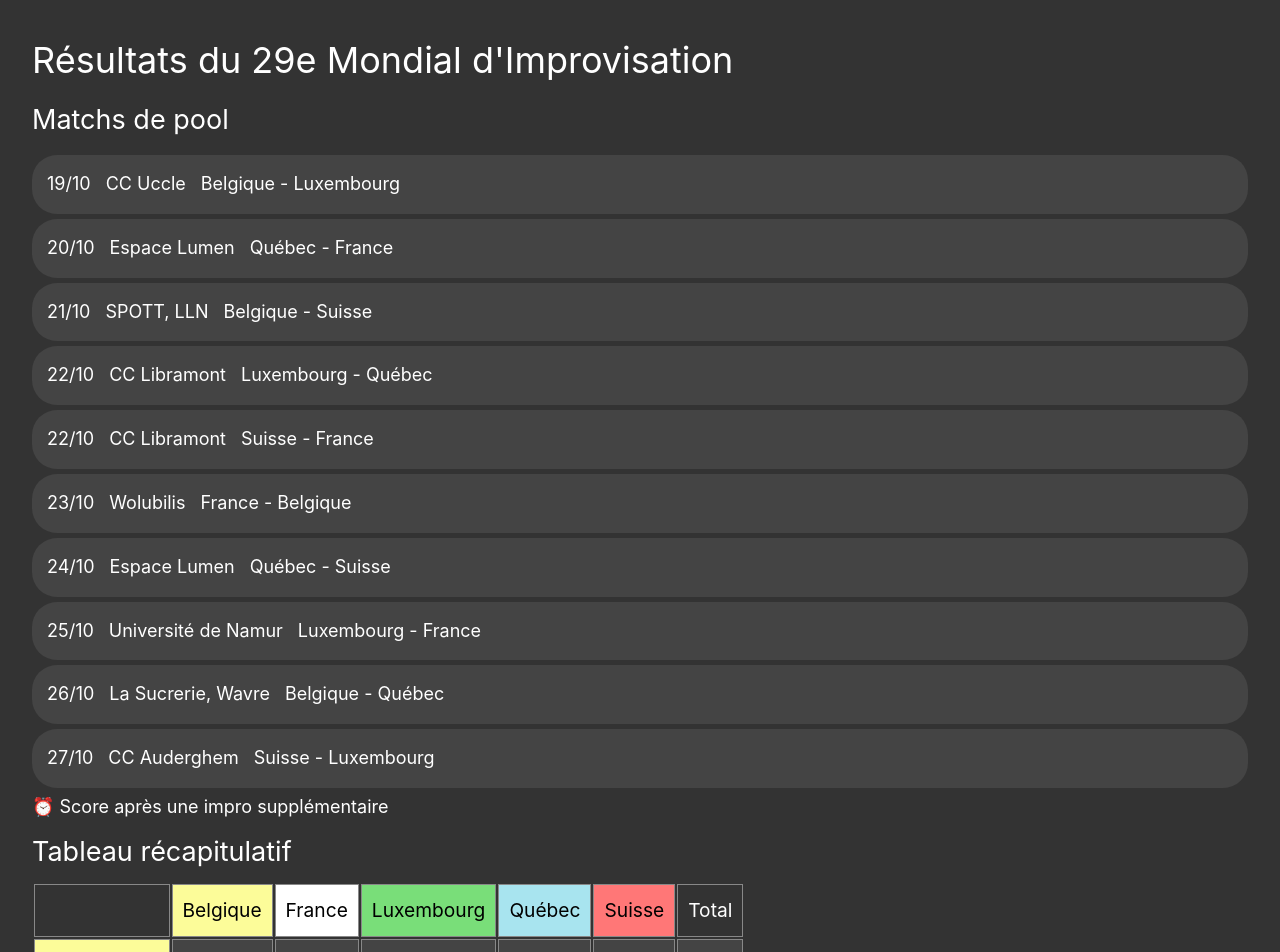
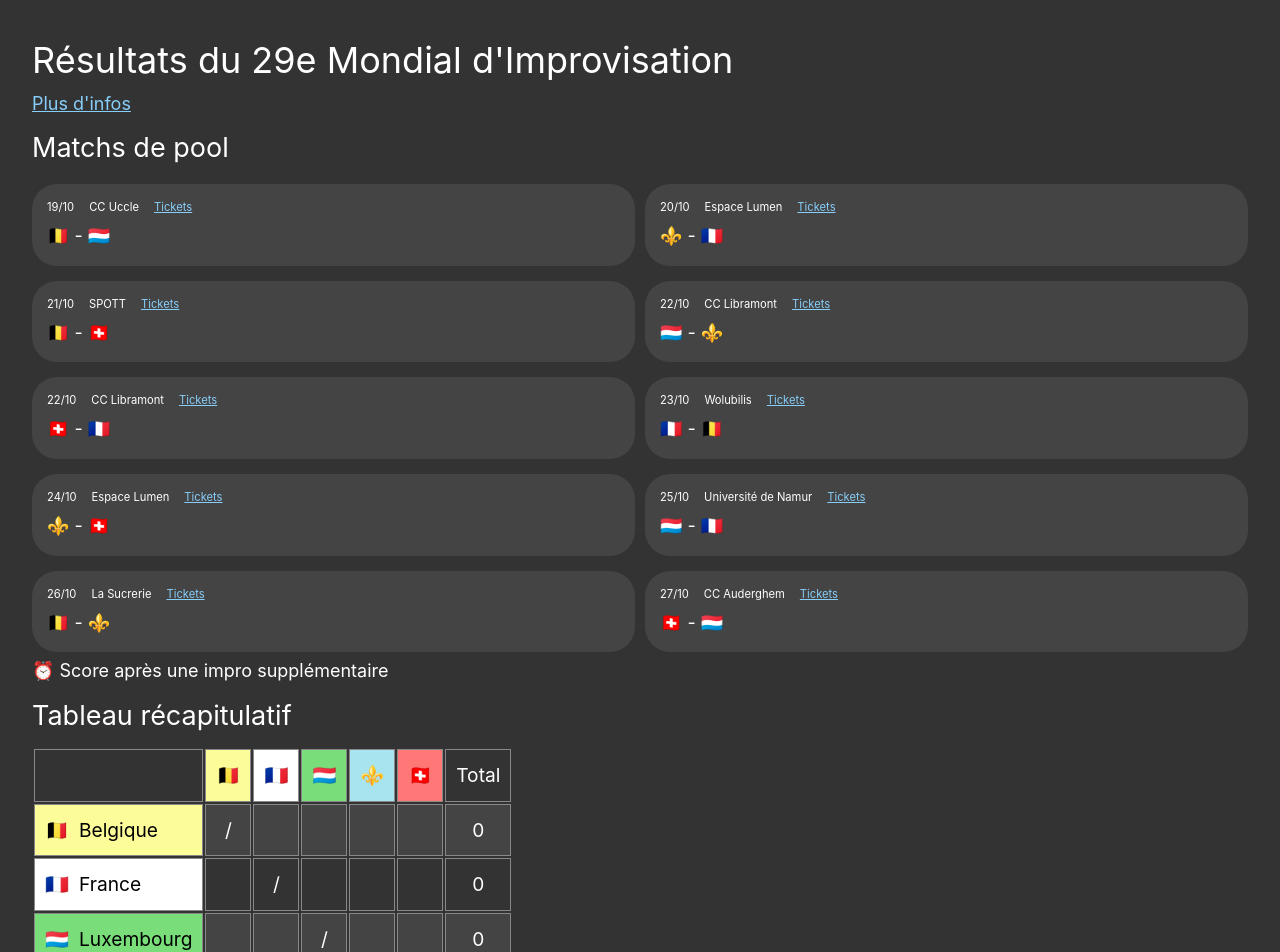
Before and after one commit to tchapeaux/mondial-impro-2023-resultats, a Vue app: page / in a window 1280 px wide. Shown: the top 952 px of the page. Built offline with nearby package versions, Linux system fonts and the light colour scheme.

Commit message:
imp: many tweaky tweaks

```diff
--- a/index.html
+++ b/index.html
@@ -2,7 +2,7 @@
 <html lang="en">
   <head>
     <meta charset="UTF-8">
-    <link rel="icon" href="/favicon.ico">
+    <link rel="icon" href="/mondial-icon.png">
     <meta name="viewport" content="width=device-width, initial-scale=1.0">
     <title>29e Mondial d'Improvisation - Résultats</title>
   </head>
--- a/src/App.vue
+++ b/src/App.vue
@@ -7,9 +7,15 @@ import RecapTable from './components/RecapTable.vue'
 <template>
   <h1>Résultats du 29e Mondial d'Improvisation</h1>
 
+  <a href="https://www.fbia.be/mondial-2023/" target="_blank">Plus d'infos</a>
+
   <h2>Matchs de pool</h2>
-  <ul>
-    <MatchRow v-for="match in RESULTS.matchs_pool" :key="match.date" :match="match" />
+  <ul class="match-list">
+    <MatchRow
+      v-for="match in RESULTS.matchs_pool"
+      :key="match.team_1 + match.team_2"
+      :match="match"
+    />
   </ul>
   <p>⏰ Score après une impro supplémentaire</p>
 
@@ -24,10 +30,15 @@ import RecapTable from './components/RecapTable.vue'
 </template>
 
 <style scoped>
-ul {
+ul.match-list {
   list-style: none;
   padding: 0;
   margin: 0;
+
+  display: grid;
+  grid-template-columns: 1fr 1fr;
+  row-gap: 5px;
+  column-gap: 10px;
 }
 
 h2 {
@@ -39,5 +50,9 @@ h2 {
   h1 {
     font-size: 2rem;
   }
+
+  ul.match-list {
+    grid-template-columns: 1fr;
+  }
 }
 </style>
--- a/src/assets/main.css
+++ b/src/assets/main.css
@@ -7,3 +7,7 @@
 
   font-weight: normal;
 }
+
+a {
+  color: lightskyblue;
+}
--- a/src/components/MatchRow.vue
+++ b/src/components/MatchRow.vue
@@ -8,20 +8,24 @@
     <div class="header">
       <div>{{ match.date.replace('/2023', '') }}</div>
       <div>{{ match.place }}</div>
+      <div v-if="!hasPlayed"><a :href="ticketsUrl" target="_blank">Tickets</a></div>
     </div>
     <div class="score">
-      <div v-if="hasPlayed">
-        <span :class="{ winner: winnerShort === match.team_1 }"
-          >{{ teamDisplayName(match.team_1) }} {{ match.score_1 }}</span
-        >
-        -
-        <span :class="{ winner: winnerShort === match.team_2 }"
-          >{{ match.score_2 }} {{ teamDisplayName(match.team_2) }}</span
-        >
-      </div>
-      <div v-else>{{ teamDisplayName(match.team_1) }} - {{ teamDisplayName(match.team_2) }}</div>
-
-      <span v-if="match.overtime">⏰</span>
+      <template v-if="hasPlayed">
+        <div>
+          <span :class="{ winner: winnerShort === match.team_1 }">
+            {{ teamDisplayName(match.team_1) }} {{ match.score_1 }}
+          </span>
+          -
+          <span :class="{ winner: winnerShort === match.team_2 }">
+            {{ match.score_2 }} {{ teamDisplayName(match.team_2) }}
+          </span>
+        </div>
+        <div v-if="match.overtime">⏰</div>
+      </template>
+      <template v-else>
+        <div>{{ teamDisplayName(match.team_1) }} - {{ teamDisplayName(match.team_2) }}</div>
+      </template>
     </div>
   </li>
 </template>
@@ -31,7 +35,8 @@ import { computed } from 'vue'
 import RESULTS from '../data/results.json'
 
 function teamDisplayName(shortHand) {
-  const property = window.innerWidth < 700 ? 'emoji' : 'name'
+  // const property = window.innerWidth < 700 ? 'emoji' : 'name'
+  const property = 'emoji'
   return RESULTS.teams.find((t) => t.short === shortHand)?.[property] || shortHand
 }
 
@@ -50,6 +55,13 @@ const winColor = computed(() => {
 
   return RESULTS.teams.find((t) => t.short === winnerShort.value).color
 })
+
+const ticketsUrl = computed(() => {
+  const team1Name = RESULTS.teams.find((t) => t.short === props.match.team_1).name.replace('é', 'e')
+  const team2Name = RESULTS.teams.find((t) => t.short === props.match.team_2).name.replace('é', 'e')
+
+  return `https://www.fbia.be/billeterie/${team1Name.toLowerCase()}-vs-${team2Name.toLocaleLowerCase()}/`
+})
 </script>
 
 <style scoped>
@@ -63,16 +75,11 @@ li {
   border-radius: 25px;
 }
 
-@media (min-width: 600px) {
-  li {
-    flex-direction: row;
-    gap: 15px;
-  }
-}
-
 .header {
   display: flex;
   gap: 15px;
+
+  font-size: 0.7rem;
 }
 
 .score {
--- a/src/components/RecapTable.vue
+++ b/src/components/RecapTable.vue
@@ -7,12 +7,15 @@
         :key="t.short"
         :style="{ backgroundColor: t.color, color: 'black' }"
       >
-        {{ getName(t) }}
+        {{ t.emoji }}
       </th>
       <th>Total</th>
     </tr>
     <tr v-for="t in RESULTS.teams" :key="t.short">
-      <td :style="{ backgroundColor: t.color, color: 'black' }">{{ getName(t) }}</td>
+      <td :style="{ backgroundColor: t.color, color: 'black' }">
+        <span>{{ t.emoji }}</span>
+        <span class="row-name">{{ t.name }}</span>
+      </td>
       <td v-for="t2 in RESULTS.teams" :key="t2.short">
         <span v-if="t === t2">/</span>
         <span v-else>{{ scoreTable[t.short][t2.short] }}</span>
@@ -25,10 +28,6 @@
 <script setup>
 import { computed } from 'vue'
 import RESULTS from '../data/results.json'
-
-function getName(team) {
-  return window.innerWidth < 700 ? team.emoji : team.name
-}
 
 function getMatchScores(match) {
   const winner = match.score_1 > match.score_2 ? match.team_1 : match.team_2
@@ -81,6 +80,20 @@ const sumTable = computed(() => {
 </script>
 
 <style scoped>
+td:first-child {
+  text-align: left;
+}
+
+.row-name {
+  margin-left: 10px;
+}
+
+@media (max-width: 600px) {
+  .row-name {
+    display: none;
+  }
+}
+
 table.recap-scores {
   font-weight: 700;
   font-size: 1.2rem;
--- a/src/data/results.json
+++ b/src/data/results.json
@@ -46,7 +46,7 @@
     },
     {
       "date": "21/10/2023",
-      "place": "SPOTT, LLN",
+      "place": "SPOTT",
       "team_1": "BE",
       "team_2": "CH"
     },
@@ -82,7 +82,7 @@
     },
     {
       "date": "26/10/2023",
-      "place": "La Sucrerie, Wavre",
+      "place": "La Sucrerie",
       "team_1": "BE",
       "team_2": "QE"
     },
```
Also changed, not shown: src/data/results_mock.json (deleted, +0 -107 lines), public/mondial-icon.png (added).
